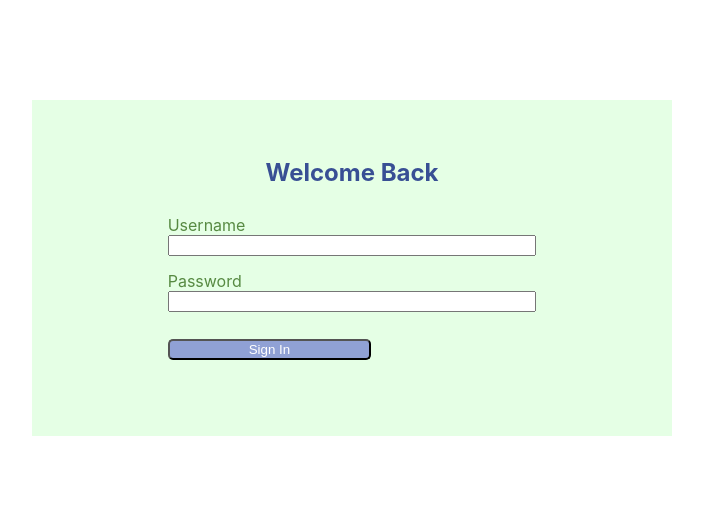
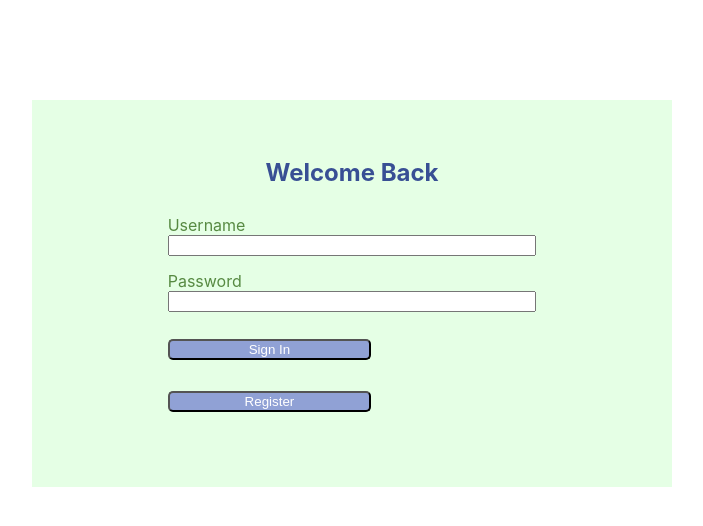
Before and after one commit to WaterMyPlants-TeamPlants/Front-End, a React (Create React App) app: page /login in a window 1280 px wide. Shown: the top 526 px of the page, without its empty margins (288-991 px from the left). Built offline with nearby package versions, Linux system fonts and the light colour scheme.

Commit message:
Added a Register button.

```diff
--- a/src/components/LoginForm.js
+++ b/src/components/LoginForm.js
@@ -90,6 +90,7 @@ function LoginForm(props) {
                      onChange = {changeLoginValues} />
                 </label>
                 <button>Sign In</button>
+                <button>Register</button>
             </StyledForm>
 
             <LoginErrorsDiv className = 'errors-container'>
```
